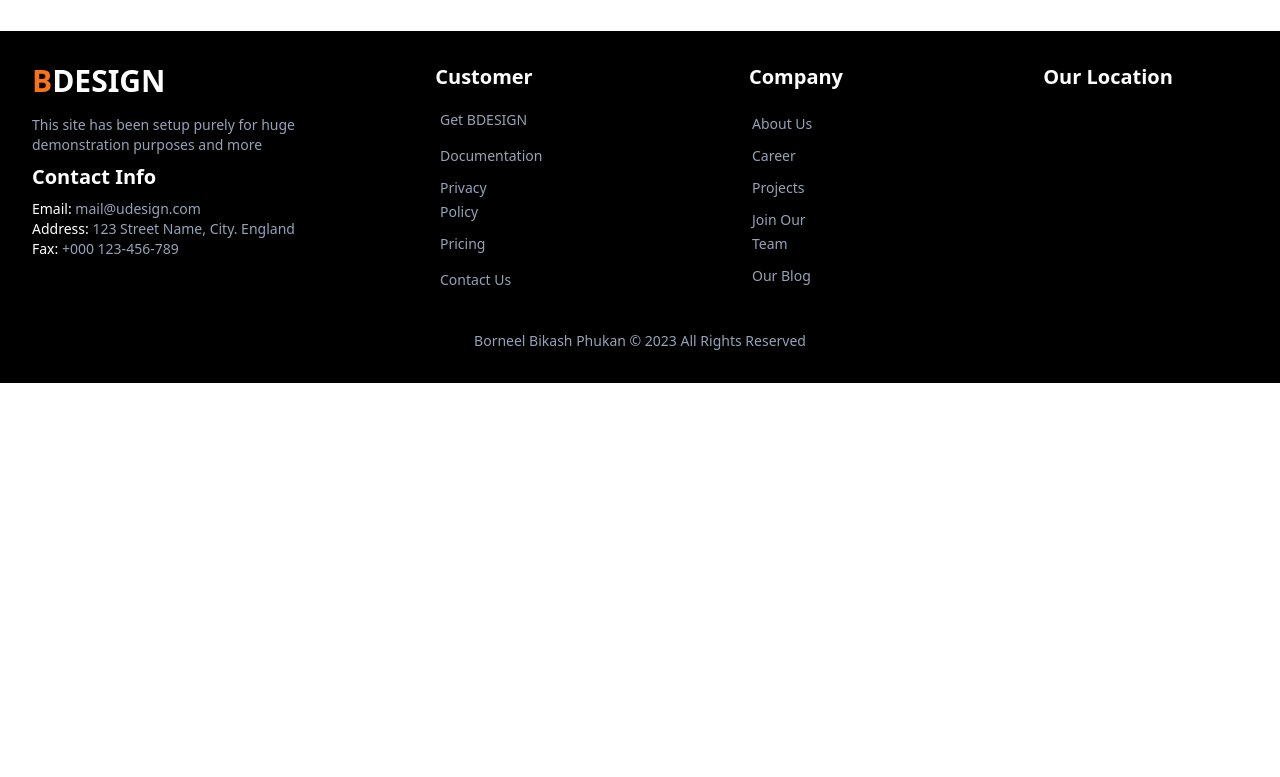
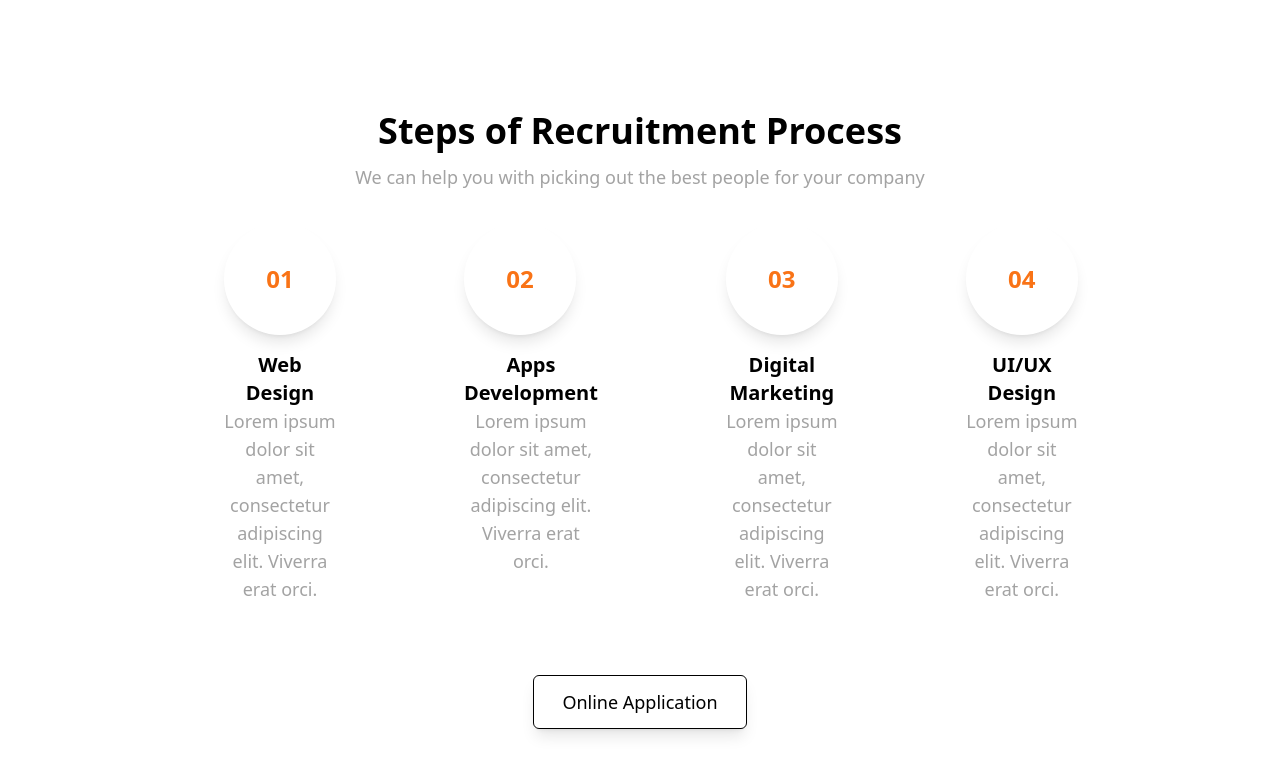
Before and after one commit to Bobchri/corporate-theme, a Next.js app: page / in a window 1280 px wide. Shown: the part 1923-2700 px from the top of the page. Before the commit the page ends 2306 px from the top, so only its background shows below. Built offline with nearby package versions, Linux system fonts and the light colour scheme.

Commit message:
Recruitment section completed

```diff
--- a/src/components/Cards/Card.js
+++ b/src/components/Cards/Card.js
@@ -1,5 +1,5 @@
 import React from "react";
-import "font-awesome/css/font-awesome.min.css"; // Import Font Awesome CSS
+import "font-awesome/css/font-awesome.min.css";
 
 const Card = ({ icon, title, content }) => {
   return (
--- /dev/null
+++ b/src/components/Recruitment.js
@@ -0,0 +1,68 @@
+import React from "react";
+import Button from "./Button";
+
+const Recruitment = () => {
+  return (
+    <div className="container mx-auto p-20">
+      <div className="max-w-4xl mx-auto text-center text-lg">
+        <h1 className="text-4xl font-semibold mb-3">Steps of Recruitment Process</h1>
+
+        <p className="text-base md:text-lg lg:text-neutral-400">
+          We can help you with picking out the best people for your company
+        </p>
+
+        <div className="overflow-x-auto">
+          <div className="flex space-x-16">
+            <div className="text-center p-8">
+              <div className="w-28 h-28 shadow-lg rounded-full flex items-center justify-center">
+                <span className="text-orange-500 text-2xl font-semibold">01</span>
+              </div>
+              <h5 className="text-xl font-semibold mt-4">Web Design</h5>
+              <p className="text-base md:text-lg lg:text-neutral-400">
+                Lorem ipsum dolor sit amet, consectetur adipiscing elit. Viverra
+                erat orci.
+              </p>
+            </div>
+
+            <div className="text-center p-8">
+              <div className="w-28 h-28 shadow-lg rounded-full flex items-center justify-center">
+                <span className="text-orange-500 text-2xl font-semibold">02</span>
+              </div>
+              <h5 className="text-xl font-semibold mt-4">Apps Development</h5>
+              <p className="text-base md:text-lg lg:text-neutral-400">
+                Lorem ipsum dolor sit amet, consectetur adipiscing elit. Viverra
+                erat orci.
+              </p>
+            </div>
+
+            <div className="text-center p-8">
+              <div className="w-28 h-28 shadow-lg rounded-full flex items-center justify-center">
+                <span className="text-orange-500 text-2xl font-semibold">03</span>
+              </div>
+              <h5 className="text-xl font-semibold mt-4">Digital Marketing</h5>
+             <p className="text-base md:text-lg lg:text-neutral-400">
+                Lorem ipsum dolor sit amet, consectetur adipiscing elit. Viverra
+                erat orci.
+              </p>
+            </div>
+
+            <div className="text-center p-8">
+              <div className="w-28 h-28 shadow-lg rounded-full flex items-center justify-center">
+                <span className="text-orange-500 text-2xl font-semibold">04</span>
+              </div>
+              <h5 className="text-xl font-semibold mt-4">UI/UX Design</h5>
+              <p className="text-base md:text-lg lg:text-neutral-400">
+                Lorem ipsum dolor sit amet, consectetur adipiscing elit. Viverra
+                erat orci.
+              </p>
+            </div>
+          </div>
+        </div>
+
+        <Button bgColor="transparent" textColor="black" text="Online Application" />
+      </div>
+    </div>
+  );
+};
+
+export default Recruitment;
--- a/src/pages/index.js
+++ b/src/pages/index.js
@@ -3,6 +3,7 @@ import DefaultLayout from "@/layout/DefaultLayout";
 import Banner from "@/components/Banner";
 import CardStack from "@/components/Cards/CardStack";
 import Features from "@/components/Features";
+import Recruitment from "@/components/Recruitment";
 
 const Home = () => {
   return (
@@ -10,6 +11,7 @@ const Home = () => {
       <Banner />
       <CardStack />
       <Features />
+      <Recruitment/>
     </DefaultLayout>
   );
 };
```
